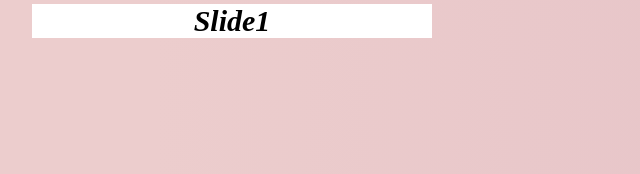
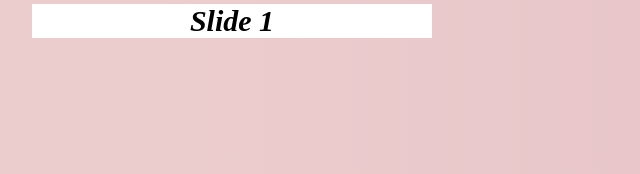
Before and after one commit to Takhmina175/Photo-Slideshow, a plain HTML site: page index.html in a window 1280 px wide. Shown: the part 353-527 px from the top of the page, 0-640 px from the left. Drawn offline with Linux system fonts and the light colour scheme.

Commit message:
Modify the content

```diff
--- a/index.html
+++ b/index.html
@@ -11,27 +11,27 @@
     <div id="container">
         <figure  class="pic1 img-flowers">
             <img src="images/image1_upd.jpg" alt="flowers" class="img-border">
-            <figcaption class="text"><span> Slide1 </span></figcaption>
+            <figcaption class="text"><span> Slide 1 </span></figcaption>
         </figure>
 
         <figure class="pic2 img-flowers">
             <img src="images/image2.png" alt="flowers" class="img-border">
-            <figcaption class="text"><span> Slide2 </span></figcaption>
+            <figcaption class="text"><span> Slide 2 </span></figcaption>
         </figure>
 
         <figure class="pic3 img-flowers">
             <img src="images/image3.png" alt="flowers" class="img-border">
-            <figcaption class="text"><span>Slide3</span></figcaption>
+            <figcaption class="text"><span>Slide 3</span></figcaption>
         </figure>
 
         <figure class="pic4 img-flowers">
             <img src="images/image4.png" alt="flowers" class="img-border">
-            <figcaption class="text"><span>Slide4</span></figcaption>
+            <figcaption class="text"><span>Slide 4</span></figcaption>
         </figure>
 
         <figure class="pic5 img-flowers">
             <img src="images/image5.png" alt="flowers" class="img-border">
-            <figcaption class="text"><span>Slide5</span></figcaption>
+            <figcaption class="text"><span>Slide 5</span></figcaption>
         </figure>
     </div>
 </body>
```
